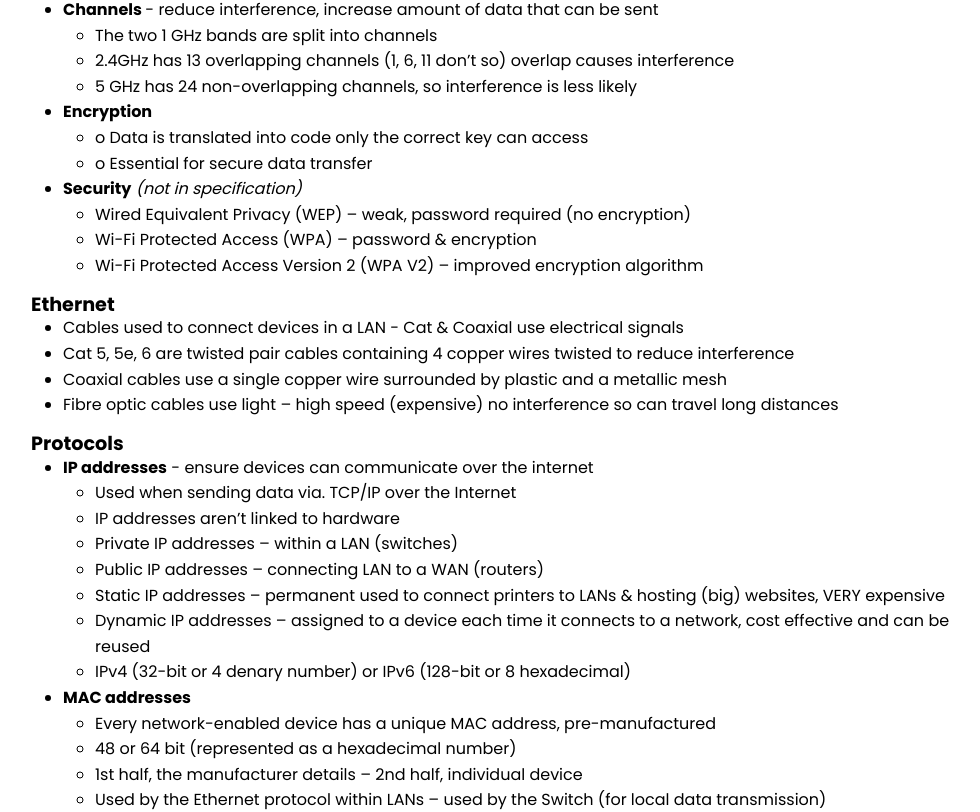
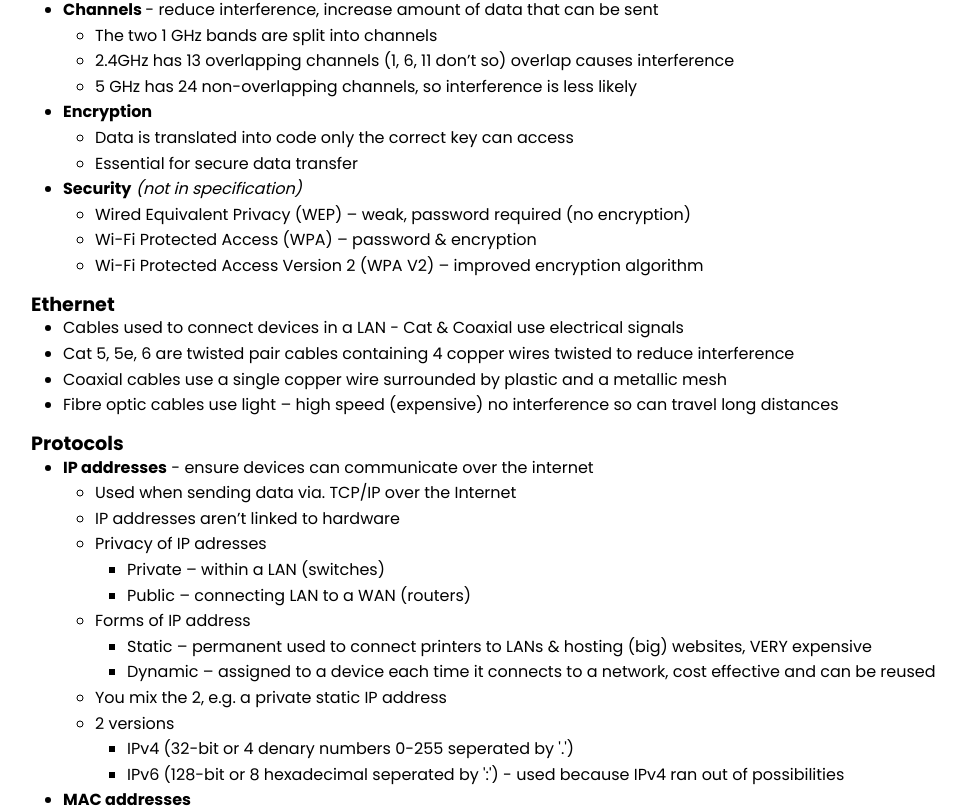
Before and after one commit to HarryD05/revision-simplified, a React (Create React App) app: page /#/subjects/GCSE_CS in a window 1280 px wide. Shown: the part 10219-11031 px from the top of the page, without its empty margins (235-1215 px from the left). Built offline with nearby package versions, Linux system fonts and the light colour scheme.

Commit message:
Fixed some typos

```diff
--- a/src/pages/subjects/GCSE/CS/components/component15.js
+++ b/src/pages/subjects/GCSE/CS/components/component15.js
@@ -21,7 +21,7 @@ const Component15 = () => {
       <ul>
         <li><b>Star</b></li>
         <ul>
-          <li>o	All devices connected to a central switch</li>
+          <li>All devices connected to a central switch</li>
           <div className="advantages">
             <li><b>Advantages</b></li>
             <ul>
@@ -89,8 +89,8 @@ const Component15 = () => {
 
         <li><b>Encryption</b></li>
         <ul>
-          <li>o	Data is translated into code only the correct key can access     </li>
-          <li>o	Essential for secure data transfer         </li>
+          <li>Data is translated into code only the correct key can access</li>
+          <li>Essential for secure data transfer</li>
         </ul>
 
         <li><b>Security</b> <em>(not in specification)</em></li>
@@ -115,11 +115,24 @@ const Component15 = () => {
         <ul>
           <li>Used when sending data via. TCP/IP over the Internet</li>
           <li>IP addresses aren’t linked to hardware</li>
-          <li>Private IP addresses – within a LAN (switches)</li>
-          <li>Public IP addresses – connecting LAN to a WAN (routers)</li>
-          <li>Static IP addresses – permanent used to connect printers to LANs & hosting (big) websites, VERY expensive</li>
-          <li>Dynamic IP addresses – assigned to a device each time it connects to a network, cost effective and can be reused</li>
-          <li>IPv4 (32-bit or 4 denary number) or IPv6 (128-bit or 8 hexadecimal)</li>
+          <li>Privacy of IP adresses</li>
+          <ul>
+            <li>Private – within a LAN (switches)</  li>
+            <li>Public – connecting LAN to a WAN (routers)</li>
+          </ul>
+
+          <li>Forms of IP address</li>
+          <ul>
+            <li>Static – permanent used to connect printers to LANs & hosting (big) websites, VERY expensive</li>
+            <li>Dynamic – assigned to a device each time it connects to a network, cost effective and can be reused</li>
+          </ul>
+          <li>You mix the 2, e.g. a private static IP address</li>
+
+          <li>2 versions</li>
+          <ul>
+            <li>IPv4 (32-bit or 4 denary numbers 0-255 seperated by '.')</li>
+            <li>IPv6 (128-bit or 8 hexadecimal seperated by ':') - used because IPv4 ran out of possibilities</li>
+          </ul>
         </ul>
 
         <li><b>MAC addresses</b></li>
--- a/src/pages/subjects/GCSE/CS/components/component21.js
+++ b/src/pages/subjects/GCSE/CS/components/component21.js
@@ -16,7 +16,20 @@ const Component21 = () => {
 
       <p className="heading">Computational thinking</p>
       <ul>
-        <li>PLACEHOLDER</li>
+        <li><b>Abstraction </b></li>
+        <ul>
+          <li>Picking out the important parts from a problem, ignoring extra info</li>
+        </ul>
+
+        <li><b>Decomposition</b></li>
+        <ul>
+          <li>Breaking down a complex problem into smaller problems, to solve individually</li>
+        </ul>
+
+        <li><b>Algorithmic </b> </li>
+        <ul>
+          <li>Logical way of getting from problem to solution, following an algorithm or set of steps (that can be modified and used to solve similar issues)</li>
+        </ul>
       </ul>
 
       <p className="heading">Search algorithms</p>
```
